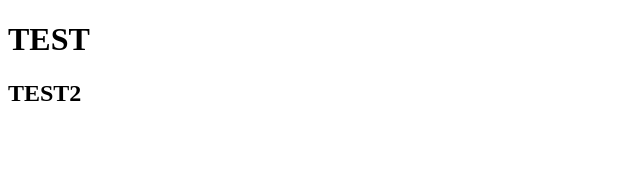
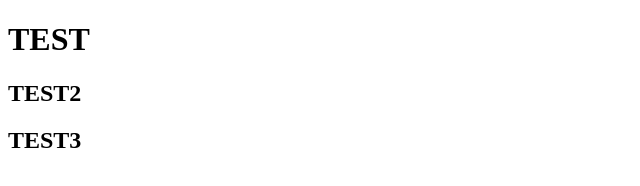
Before and after one commit to abhijith569/test, a plain HTML site: page index.html in a window 1280 px wide. Shown: the full height of the page, 0-640 px from the left. Drawn offline with Linux system fonts and the light colour scheme.

Commit message:
added h2 again

```diff
--- a/index.html
+++ b/index.html
@@ -9,6 +9,7 @@
 <body>
 <h1>TEST</h1>
 <h2>TEST2</h2>
+<h2>TEST3</h2>
 
 </body>
 </html>
```
